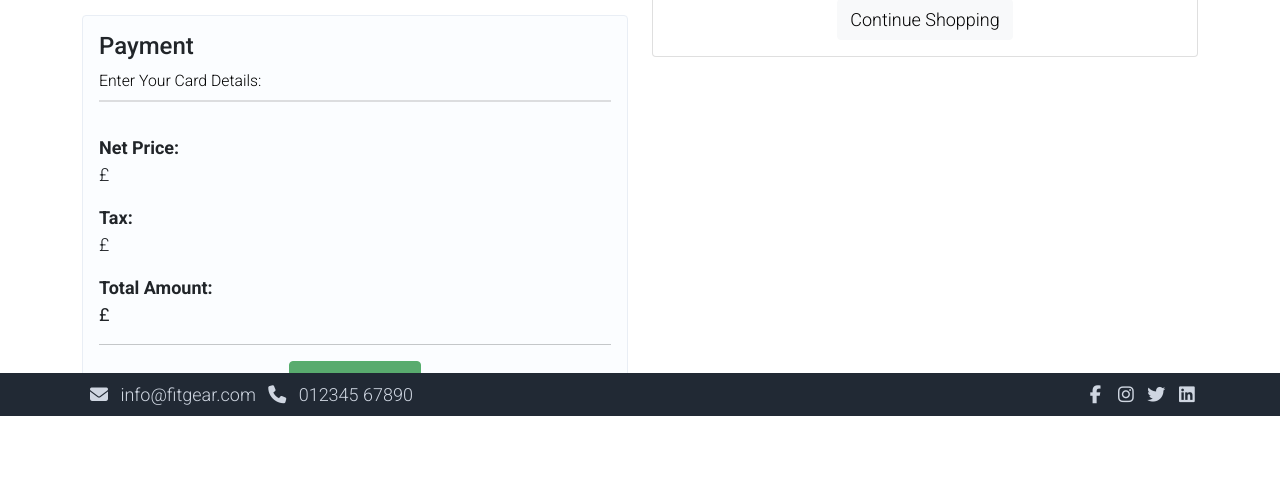
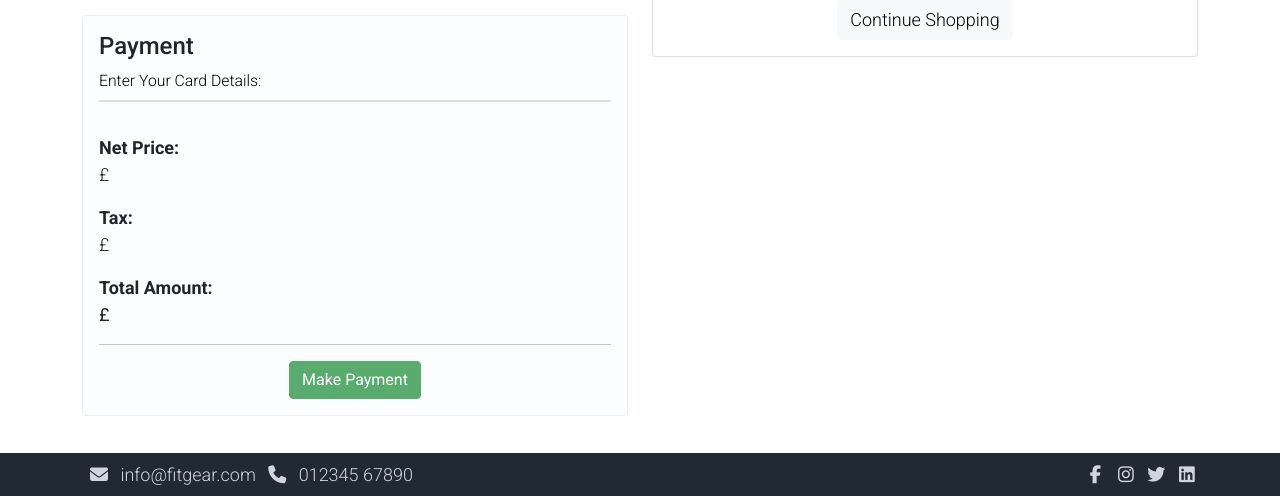
Before and after one commit to kerekmarci/fit-gear, a Django app: template templates/store/checkout.html in a window 1280 px wide. Shown: the part 1229-1725 px from the top of the page. Before the commit the page ends 1645 px from the top, so only its background shows below. Run offline with Django 3.2, Linux system fonts and the light colour scheme; the template is opened without the code that fills it: values that come from a table or form of the project are taken from there, others are empty; data comes from the database, SQL or seed files in the repository; some libraries are stand-ins or nearby versions.

Commit message:
Padding added to bottom to space between footer

```diff
--- a/templates/store/checkout.html
+++ b/templates/store/checkout.html
@@ -7,7 +7,7 @@
 
 {% block content %}
 
-<section class="section-content padding-y bg">
+<section class="section-content padding-y bg pb-80">
     <div class="container">
         <div class="row">
             <aside class="col-lg-6 mt-5">
```
